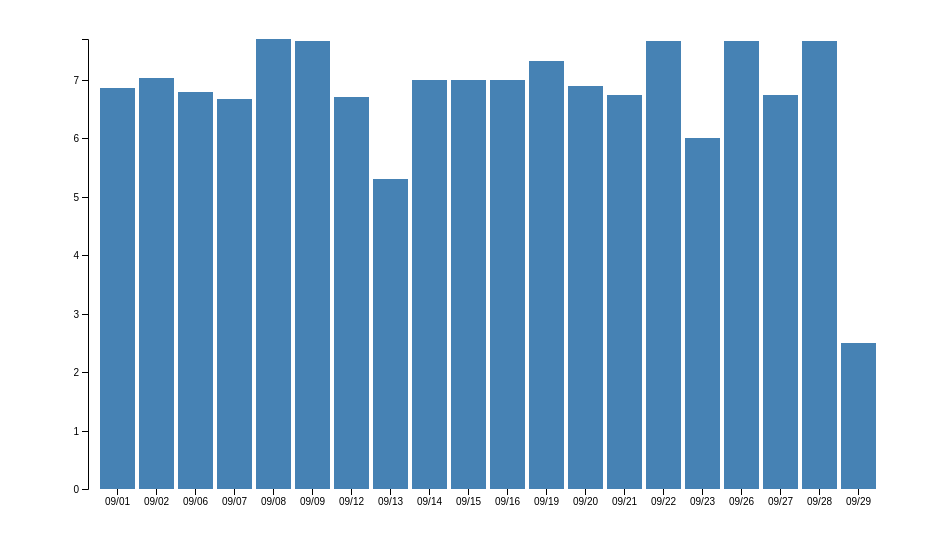
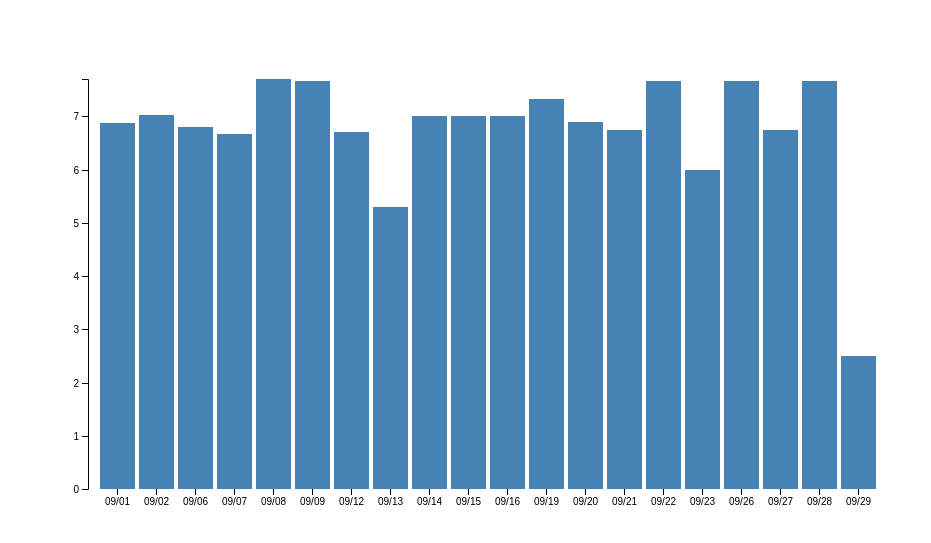
Before and after one commit to pranayaryal/d3, a plain HTML site: page index.html in a window 1280 px wide. Shown: the part 61-604 px from the top of the page, without its empty margins (0-931 px from the left). Drawn offline with nearby package versions, Linux system fonts and the light colour scheme.

Commit message:
Update index.html

```diff
--- a/index.html
+++ b/index.html
@@ -24,7 +24,7 @@
 <script>
 
 var svg = d3.select("svg"),
-    margin = {top: 20, right: 40, bottom: 30, left: 80},
+    margin = {top: 60, right: 40, bottom: 30, left: 80},
     width = +svg.attr("width") - margin.left - margin.right,
     height = +svg.attr("height") - margin.top - margin.bottom;
 
```
